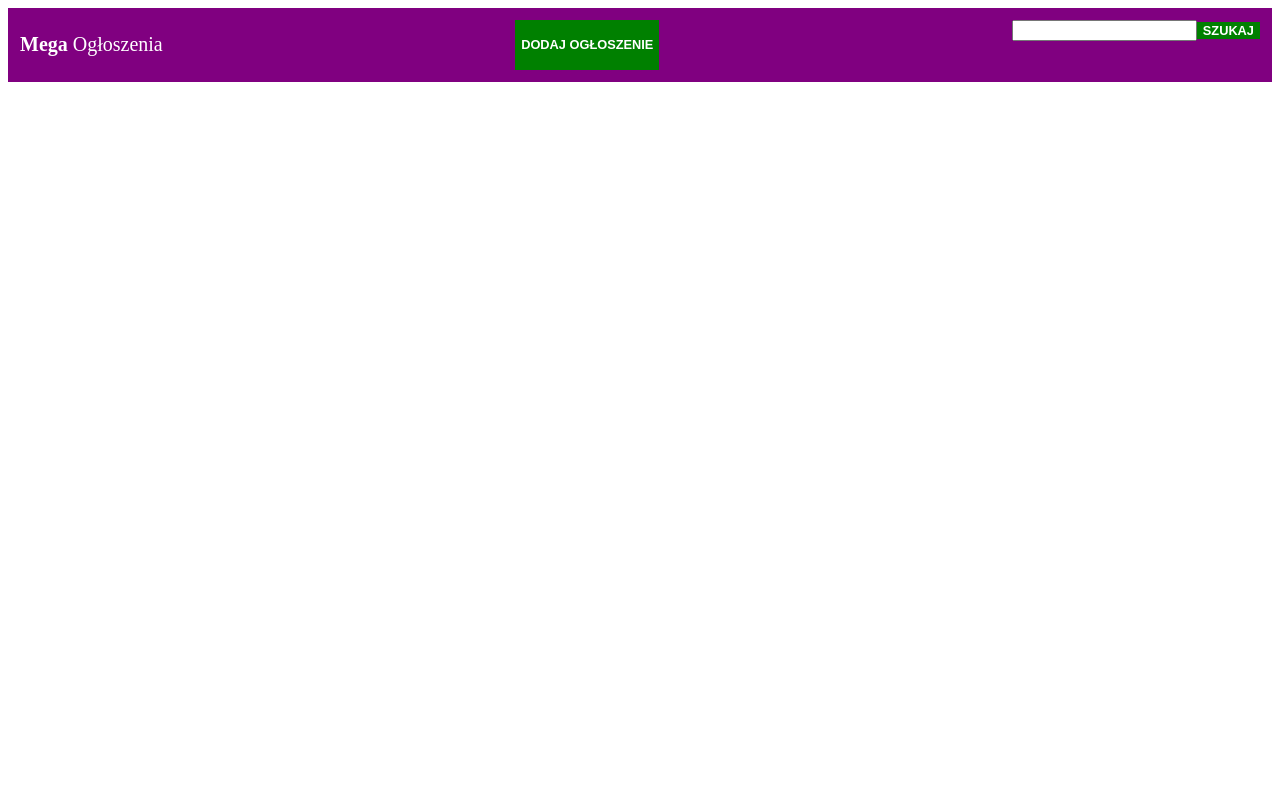
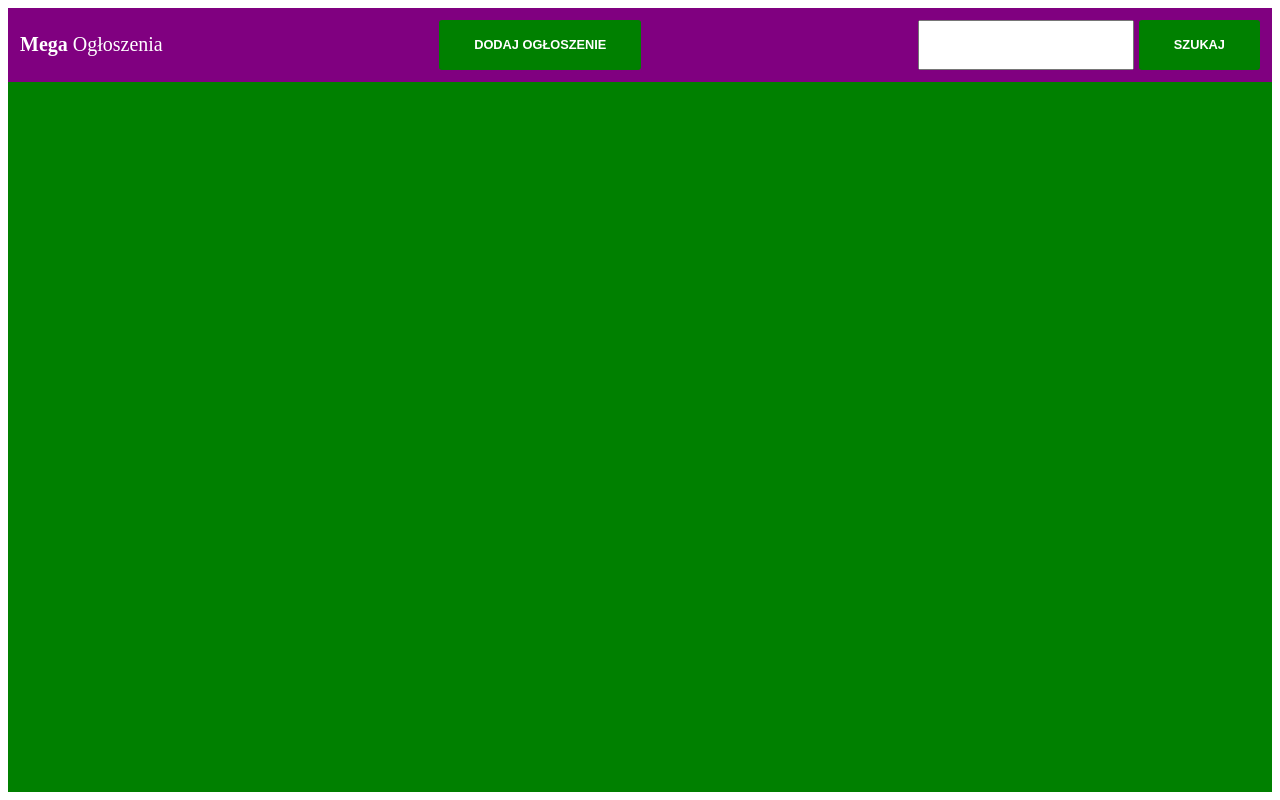
Before and after one commit to agencik007/megak-ads-fe, a React (Create React App) app: page / in a window 1280 px wide. Built offline with nearby package versions, Linux system fonts and the light colour scheme.

Commit message:
Basic structure of main view.

```diff
--- a/src/App.css
+++ b/src/App.css
@@ -18,4 +18,20 @@ button {
     text-transform: uppercase;
     font-weight: bold;
     font-size: 0.8rem;
+    padding: 1px 35px;
+    border-radius: 3px;
 }
+
+.search {
+    display: flex;
+}
+
+.search input {
+    width: 13rem;
+    margin-right: 5px;
+}
+
+.map {
+    background: green;
+    height: calc(100vh - 90px);
+}
--- a/src/App.tsx
+++ b/src/App.tsx
@@ -13,7 +13,7 @@ export const App = () =>  {
                     <input type="text"/><button>Szukaj</button>
                 </div>
             </header>
-            <div className="app">
+            <div className="map">
 
             </div>
         </>
```
